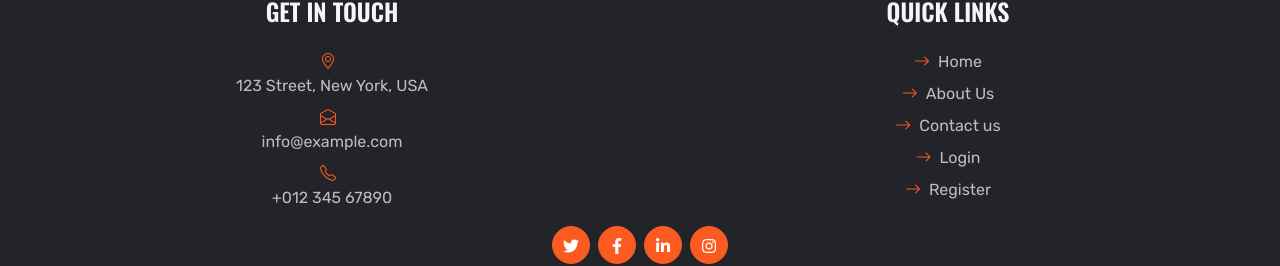
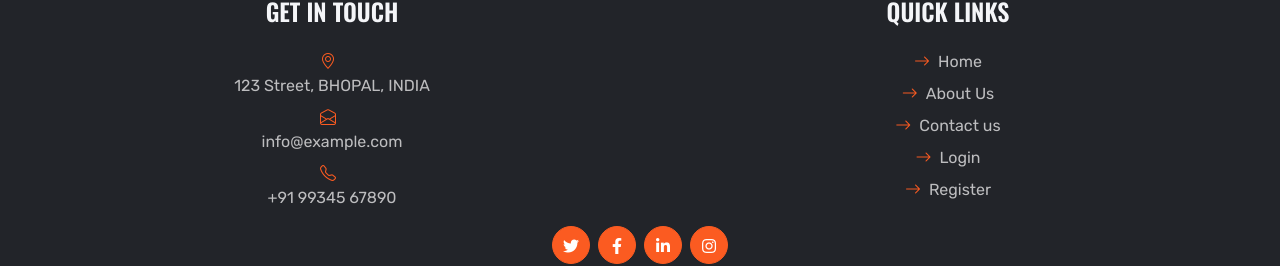
Before and after one commit to Dibyajyoti-Gouda/fitness_tracker, a React (Create React App) app: page / in a window 1280 px wide. Shown: the part 3758-4024 px from the top of the page. Built offline with nearby package versions, Linux system fonts and the light colour scheme.

Commit message:
Update Footor.js

```diff
--- a/src/Component/Footor.js
+++ b/src/Component/Footor.js
@@ -13,7 +13,7 @@ const Footor = () => {
                                   <h4 className="text-uppercase text-light mb-4">Get In Touch</h4>
                                   <div className=" mb-2 ">
                                       <i className="bi bi-geo-alt text-primary me-2" />
-                                      <p className="mb-0">123 Street, New York, USA</p>
+                                      <p className="mb-0">123 Street, BHOPAL, INDIA</p>
                                   </div>
                                   <div className=" mb-2">
                                       <i className="bi bi-envelope-open text-primary me-2" />
@@ -21,7 +21,7 @@ const Footor = () => {
                                   </div>
                                   <div className="mb-2">
                                       <i className="bi bi-telephone text-primary me-2" />
-                                      <p className="mb-0">+012 345 67890</p>
+                                      <p className="mb-0">+91 99345 67890</p>
                                   </div>
 
                               </div>
```
